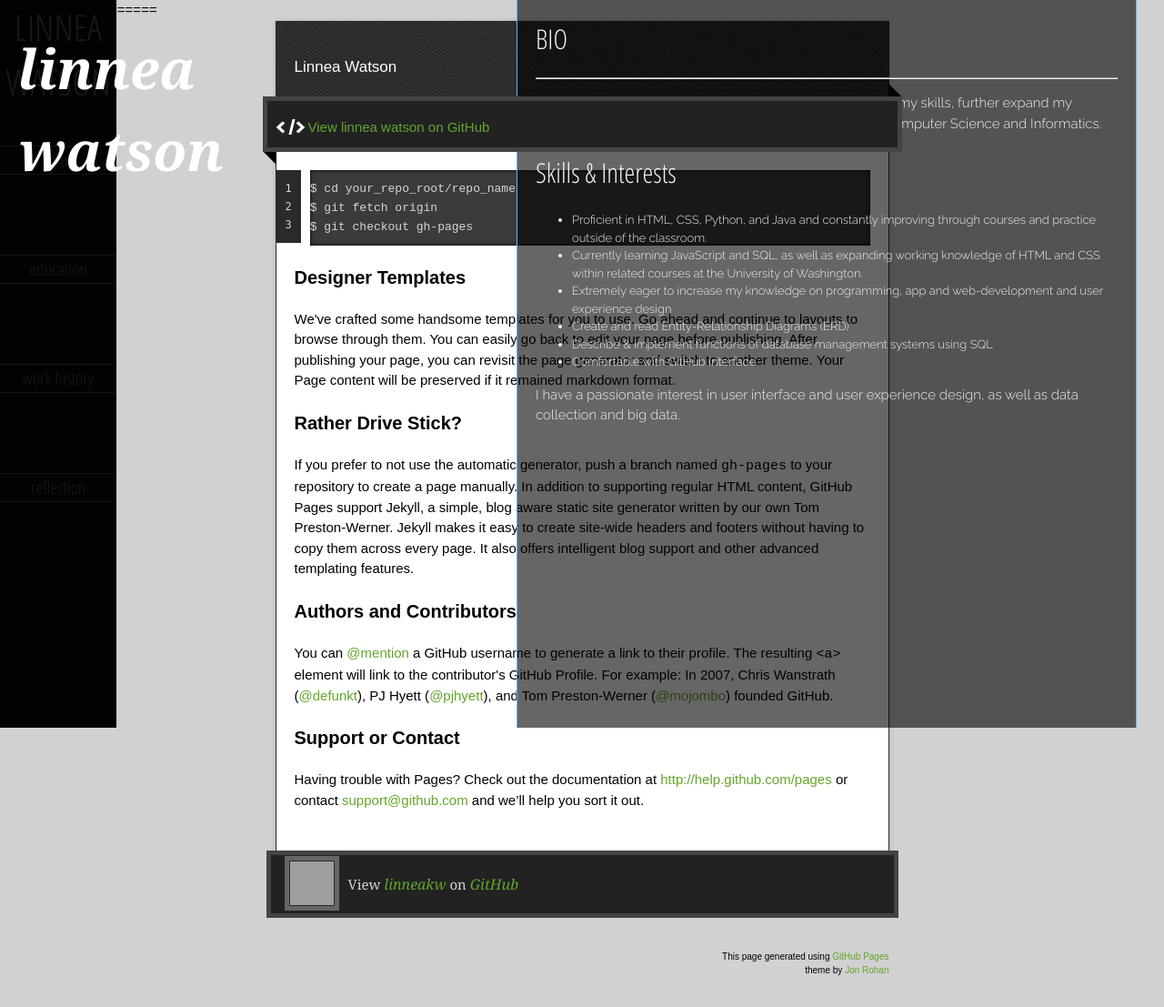
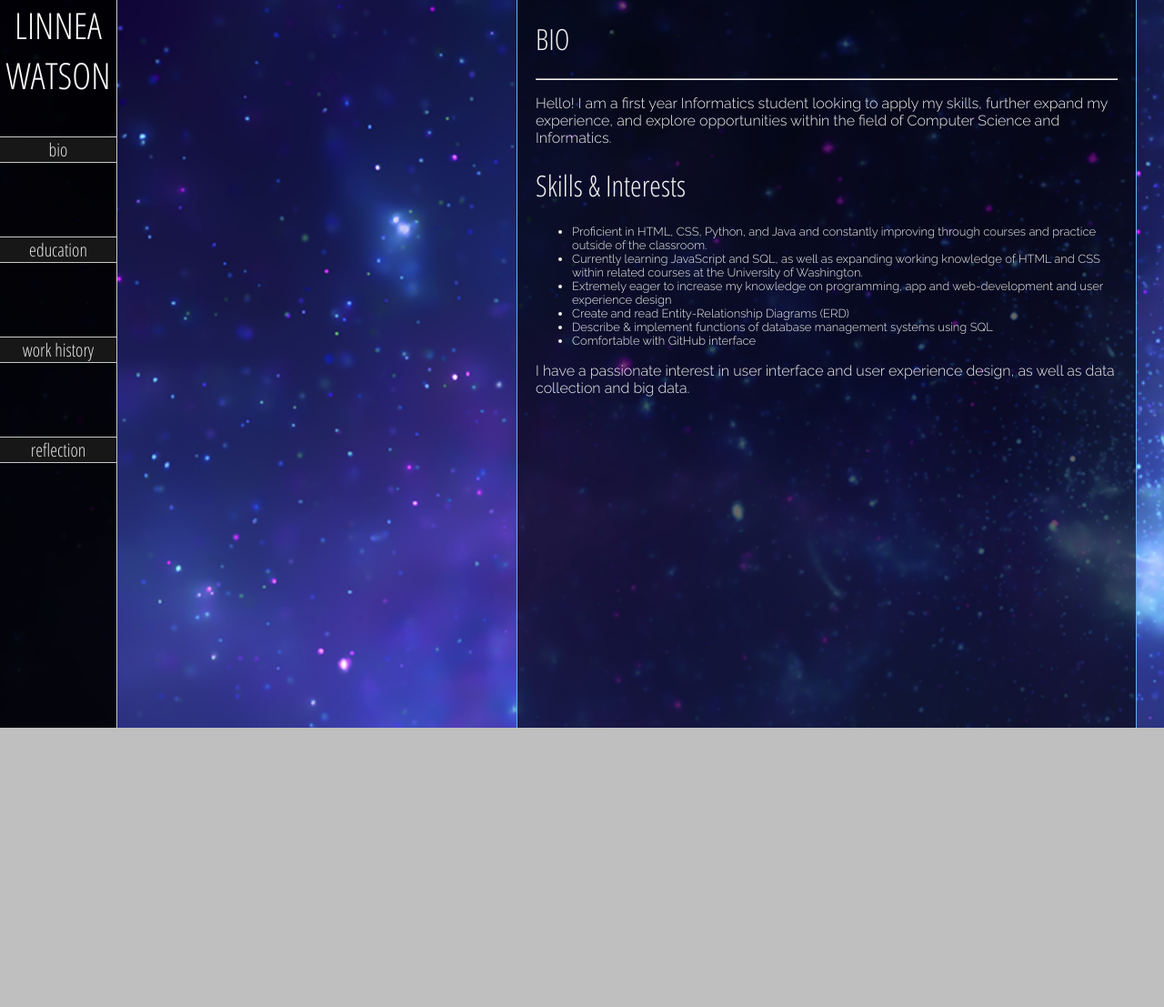
Before and after one commit to linnea/linneakw.github.io, a plain HTML site: page index.html in a window 1280 px wide. Shown: the top 1107 px of the page at 91% size. After the commit the page ends 800 px from the top, so only its background shows below. Drawn offline with nearby package versions, Linux system fonts and the light colour scheme; grey boxes are pictures that could not be loaded.

Commit message:
Okay fixed?

```diff
--- a/index.html
+++ b/index.html
@@ -1,8 +1,5 @@
 <!doctype html>
-<!-- The Time Machine GitHub pages theme was designed and developed by Jon Rohan, on Feb 7, 2012. -->
-<!-- Follow him for fun. http://twitter.com/jonrohan. Tail his code on http://github.com/jonrohan -->
 <html>
-<<<<<<< HEAD
 	<head>
 		<meta charset="UTF-8">
 	    <meta name="viewport" content="width=device-width, initial-scale=1">
@@ -43,84 +40,3 @@
 		I have a passionate interest in user interface and user experience design, as well as data collection and big data.
 	</main>
 </html>
-=======
-<head>
-  <meta charset="utf-8">
-  <meta http-equiv="X-UA-Compatible" content="IE=edge,chrome=1">
-
-  <link rel="stylesheet" href="stylesheets/stylesheet.css" media="screen">
-  <link rel="stylesheet" href="stylesheets/pygment_trac.css">
-  <script type="text/javascript" src="https://ajax.googleapis.com/ajax/libs/jquery/1.7.1/jquery.min.js"></script>
-  <script type="text/javascript" src="javascripts/script.js"></script>
-
-  <title>linnea watson</title>
-  <meta name="description" content="Linnea Watson">
-
-  <meta name="viewport" content="width=device-width,initial-scale=1">
-
-</head>
-
-<body>
-
-  <div class="wrapper">
-    <header>
-      <h1 class="title">linnea watson</h1>
-    </header>
-    <div id="container">
-      <p class="tagline">Linnea Watson</p>
-      <div id="main" role="main">
-        <div class="download-bar">
-        <div class="inner">
-          <a href="https://github.com/linneakw" class="code">View linnea watson on GitHub</a>
-        </div>
-        <span class="blc"></span><span class="trc"></span>
-        </div>
-        <article class="markdown-body">
-          <pre><code>$ cd your_repo_root/repo_name
-$ git fetch origin
-$ git checkout gh-pages
-</code></pre>
-
-<h3>
-<a name="designer-templates" class="anchor" href="#designer-templates"><span class="octicon octicon-link"></span></a>Designer Templates</h3>
-
-<p>We've crafted some handsome templates for you to use. Go ahead and continue to layouts to browse through them. You can easily go back to edit your page before publishing. After publishing your page, you can revisit the page generator and switch to another theme. Your Page content will be preserved if it remained markdown format.</p>
-
-<h3>
-<a name="rather-drive-stick" class="anchor" href="#rather-drive-stick"><span class="octicon octicon-link"></span></a>Rather Drive Stick?</h3>
-
-<p>If you prefer to not use the automatic generator, push a branch named <code>gh-pages</code> to your repository to create a page manually. In addition to supporting regular HTML content, GitHub Pages support Jekyll, a simple, blog aware static site generator written by our own Tom Preston-Werner. Jekyll makes it easy to create site-wide headers and footers without having to copy them across every page. It also offers intelligent blog support and other advanced templating features.</p>
-
-<h3>
-<a name="authors-and-contributors" class="anchor" href="#authors-and-contributors"><span class="octicon octicon-link"></span></a>Authors and Contributors</h3>
-
-<p>You can <a href="https://github.com/blog/821" class="user-mention">@mention</a> a GitHub username to generate a link to their profile. The resulting <code>&lt;a&gt;</code> element will link to the contributor's GitHub Profile. For example: In 2007, Chris Wanstrath (<a href="https://github.com/defunkt" class="user-mention">@defunkt</a>), PJ Hyett (<a href="https://github.com/pjhyett" class="user-mention">@pjhyett</a>), and Tom Preston-Werner (<a href="https://github.com/mojombo" class="user-mention">@mojombo</a>) founded GitHub.</p>
-
-<h3>
-<a name="support-or-contact" class="anchor" href="#support-or-contact"><span class="octicon octicon-link"></span></a>Support or Contact</h3>
-
-<p>Having trouble with Pages? Check out the documentation at <a href="http://help.github.com/pages">http://help.github.com/pages</a> or contact <a href="mailto:support@github.com">support@github.com</a> and we’ll help you sort it out.</p>
-        </article>
-      </div>
-    </div>
-    <footer>
-      <div class="owner">
-
-      <p><a href="https://github.com/linneakw" class="avatar"><img src="https://avatars0.githubusercontent.com/u/8867604?v=2&amp;s=60" width="48" height="48"></a>View <a href="https://github.com/linneakw">linneakw</a> on <a href="https://www.github.com">GitHub</a></p>
-
-      </div>
-      <div class="creds">
-        <small>This page generated using <a href="http://pages.github.com/">GitHub Pages</a><br>theme by <a href="https://twitter.com/jonrohan/">Jon Rohan</a></small>
-      </div>
-    </footer>
-  </div>
-  <div class="current-section">
-    <a href="#top">Scroll to top</a>
-    <a href="https://github.com/linneakw/linneakw.github.io/tarball/master" class="tar">tar</a><a href="https://github.com/linneakw/linneakw.github.io/zipball/master" class="zip">zip</a><a href="" class="code">source code</a>
-    <p class="name"></p>
-  </div>
-
-
-</body>
-</html>
->>>>>>> 1d5fd7f84376cfbca42b0f4e2e075001d5599408
```
